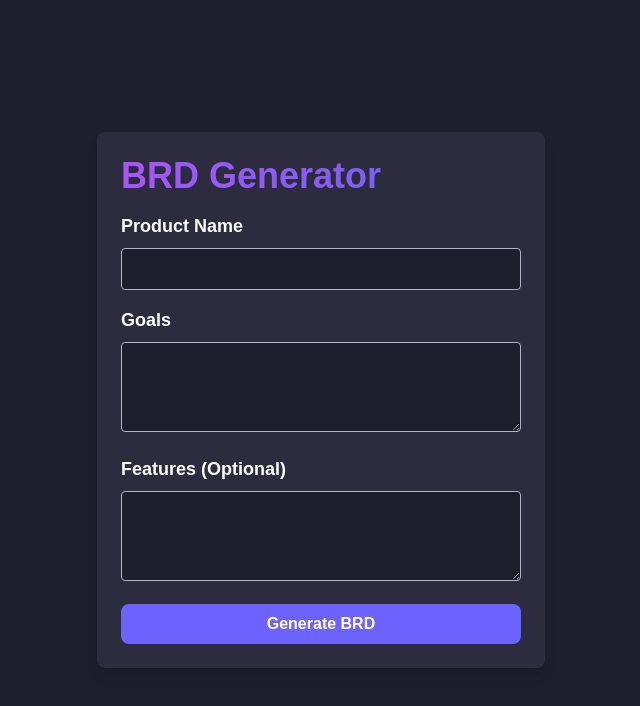
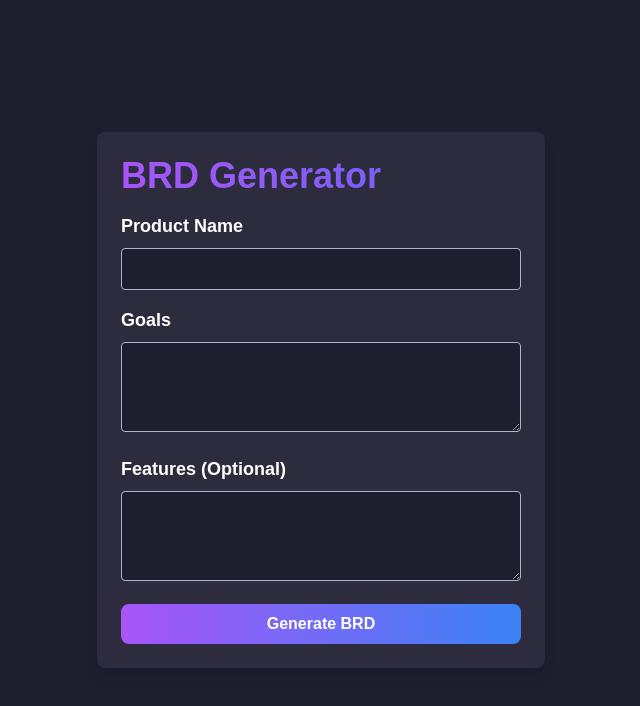
Before and after one commit to ladsumit/zepto-brd-generator, a Next.js app: page / in a window 1280 px wide. Shown: the top 706 px of the page, without its empty margins (319-959 px from the left). Built offline with nearby package versions, Linux system fonts and the light colour scheme.

Commit message:
Added gradient to the generate BRD button

```diff
--- a/src/app/page.tsx
+++ b/src/app/page.tsx
@@ -64,7 +64,7 @@ export default function Home() {
           ></textarea>
         </div>
         <button
-          className="w-full bg-buttonBg hover:bg-buttonHover text-white py-2 px-4 rounded-lg font-semibold"
+          className="bg-gradient-to-r from-purple-500 to-blue-500 text-white w-full bg-buttonBg hover:bg-buttonHover text-white py-2 px-4 rounded-lg font-semibold"
           onClick={generateBRD}
           disabled={loading}
         >
```
